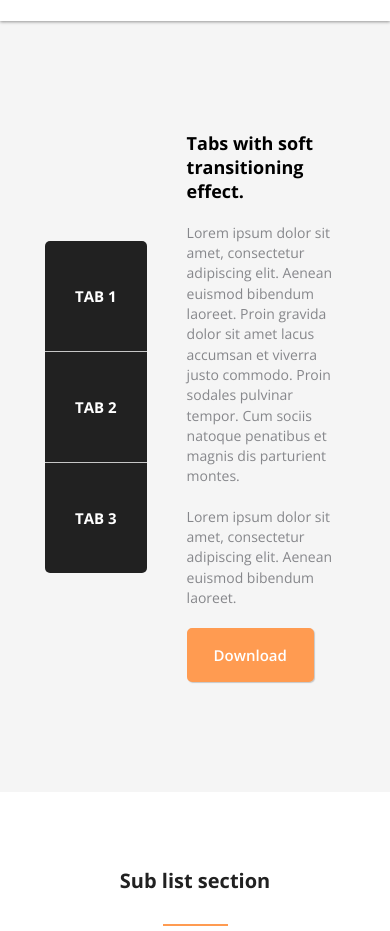
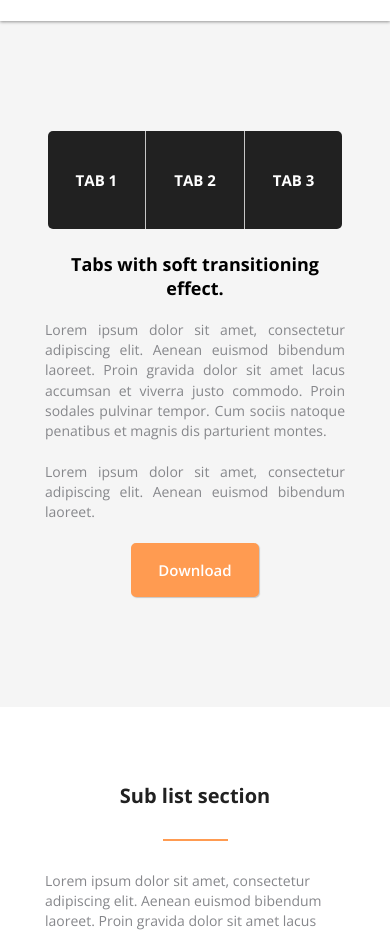
Before and after one commit to alexcapricorngmailcom/12, a plain HTML site: page index.html in a window 390 px wide. Shown: the part 1461-2392 px from the top of the page. Drawn offline with Linux system fonts and the light colour scheme.

Commit message:
final commit :)

```diff
--- a/sass/_media.sass
+++ b/sass/_media.sass
@@ -234,3 +234,29 @@
         &-list
             margin-top: 20px
             font-size: 25px
+
+    .features
+        &-container
+            flex-direction: column
+        &-tabs
+            display: flex
+            &-item
+                padding: 39px 28px
+                &:first-child
+                    border-radius: 5px 0px 0 5px
+                &:last-child
+                    border-radius: 0 5px 5px 0px
+                & + &
+                    border-top: none
+                    border-left: 1px solid #c7c7c7
+        &-block
+            text-align: center
+            margin-top: 23px
+            margin-left: 0
+            &-text1, &-text2
+                text-align: justify
+
+    .contactUs
+        &-form
+            &-input
+                width: 100%
```
Also changed, not shown: css/style.css, 1 other file.
